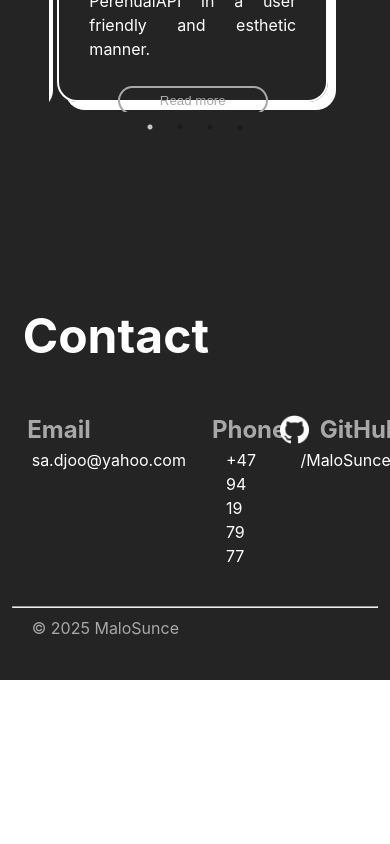
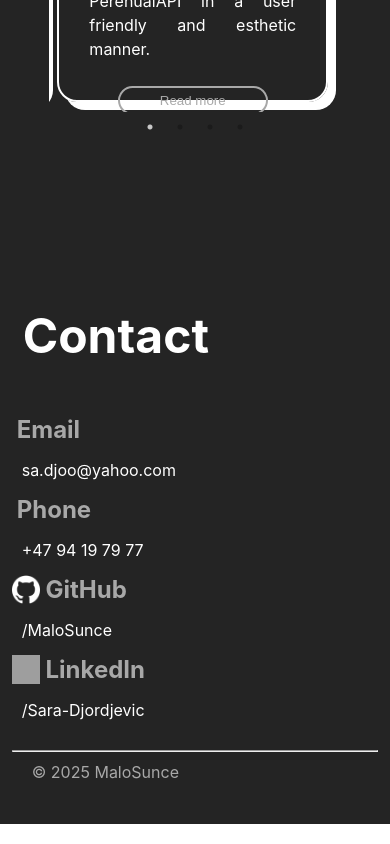
Before and after one commit to MaloSunce/ReactDemo, a React (Vite) app in the folder ReactDemo/: page / in a window 390 px wide. Shown: the part 4001-4845 px from the top of the page. Before the commit the page ends 4701 px from the top, so only its background shows below. Built offline with nearby package versions, Linux system fonts and the light colour scheme; grey boxes are pictures that could not be loaded.

Commit message:
update: responsive footer

```diff
--- a/ReactDemo/src/header-footer/Footer.css
+++ b/ReactDemo/src/header-footer/Footer.css
@@ -7,13 +7,14 @@
     color: var(--text-primary);
 }
 
-.ContactInfo h3, .ContactInfo p {
-    margin-top: 0;
+.ContactInfo p {
+    margin: 10px;
+    text-wrap: nowrap;
 }
 
 .ContactInfo h3 {
     font-size: 1.5em;
-    margin-bottom: 5px;
+    margin: 0 5% auto 5px;
     color: var(--text-secondary);
 }
 
@@ -21,7 +22,28 @@
     display: flex;
     flex-direction: row;
     flex-wrap: nowrap;
-    justify-content: space-between;
-    width: 50%;
+    justify-content: start;
+    width: 100%;
     padding-bottom: 10px;
+    transition: 1s ease;
 }
+
+.IconTitlePair {
+    display: flex;
+    flex-direction: row;
+    align-items: center;
+    justify-content: start;
+}
+
+.TitleLink {
+    margin-right: 5%;
+}
+
+
+@media only screen and (max-width: 700px) {
+    .ContactInfo {
+        flex-direction: column !important;
+        justify-content: center !important;
+        transition: 1s ease;
+    }
+}
--- a/ReactDemo/src/header-footer/Footer.jsx
+++ b/ReactDemo/src/header-footer/Footer.jsx
@@ -15,36 +15,35 @@ function Footer() {
             <h2 style={{marginLeft: '3%'}}>Contact</h2>
             <div className="ContactInfo">
                 <div className="TitleLink">
-                    <div style={{display: "flex", flexDirection: "row", alignItems: "center", justifyContent: "start"}}>
-                        <h3 style={{margin: "0 8%"}}>Email</h3>
+                    <div className="IconTitlePair">
+                        <h3>Email</h3>
                     </div>
                     <p>sa.djoo@yahoo.com</p>
                 </div>
                 <div className="TitleLink">
-                    <div style={{display: "flex", flexDirection: "row", alignItems: "center", justifyContent: "start"}}>
-                        <h3 style={{margin: "0 8%"}}>Phone</h3>
+                    <div className="IconTitlePair">
+                        <h3>Phone</h3>
                     </div>
                     <p>+47 94 19 79 77</p>
                 </div>
                 <div className="TitleLink">
-                    <div style={{display: "flex", flexDirection: "row", alignItems: "center", justifyContent: "start"}}>
+                    <div className="IconTitlePair">
 
                         <img className="Icons" src={GitHubLogo} alt="GitHub logo"
                              style={{margin: '0', width: "1.8rem" ,height: "1.8rem"}}></img>
                         {/*<dir className="Logo"><img src="../assets/sun.png" alt="Sun Icon"> </img></dir>*/}
 
-                        <h3 style={{margin: "0 8%"}}>GitHub</h3>
+                        <h3>GitHub</h3>
                     </div>
                     <p><a href="https://github.com/MaloSunce?tab=repositories" target="_blank">/MaloSunce</a></p>
                 </div>
                 <div className="TitleLink">
-                    <div style={{display: "flex", flexDirection: "row", alignItems: "center", justifyContent: "start"}}>
-
+                    <div className="IconTitlePair">
                         <img className="Icons" src={LinkedInLogo} alt="LinkedIn logo"
                              style={{margin: '0', width: "1.8rem", height: "1.8rem"}}></img>
                         {/*<a href="https://www.flaticon.com/free-icons/brightness" title="brightness icons">Brightness icons created by Cap Cool - Flaticon</a>*/}
 
-                        <h3 style={{margin: "0 5%"}}>LinkedIn</h3>
+                        <h3>LinkedIn</h3>
                     </div>
                     <p><a href="https://www.linkedin.com/in/sara-djordjevic-2b0ab925b/"
                           target="_blank">/Sara-Djordjevic</a></p>
```
